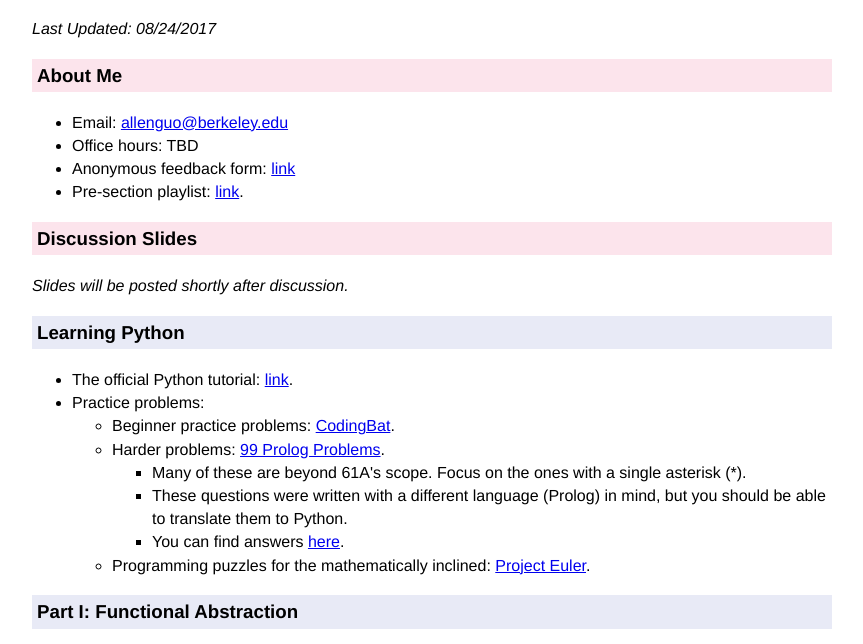
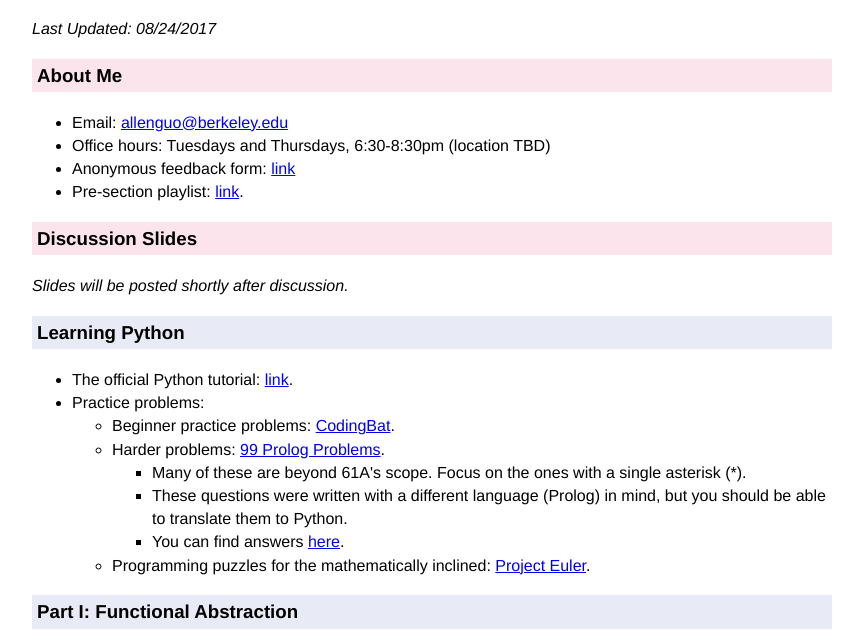
Before and after one commit to guoguo12/cs61a, a plain HTML site: page index.html in a window 1280 px wide. Shown: the part 131-775 px from the top of the page, without its empty margins (208-1071 px from the left). Drawn offline with Linux system fonts and the light colour scheme.

Commit message:
Add OH time

```diff
--- a/index.html
+++ b/index.html
@@ -41,7 +41,7 @@ h3:nth-last-of-type(1), h3:nth-last-of-type(2), h3:nth-last-of-type(3), h3:nth-l
 
 <ul>
 <li>Email: <a href="mailto:allenguo@berkeley.edu">allenguo@berkeley.edu</a></li>
-<li>Office hours: TBD</li>
+<li>Office hours: Tuesdays and Thursdays, 6:30-8:30pm (location TBD)</li>
 <li>Anonymous feedback form: <a href="https://docs.google.com/forms/d/e/1FAIpQLSfeahd-Mjg09o-I0IcY_J5a21RgTkSWCorfJZWJ-hLNuXxqWA/viewform">link</a></li>
 <li>Pre-section playlist: <a href="https://open.spotify.com/user/lightningatdawn/playlist/63adRZRYaEPTOysaeGy7zv">link</a>.</li>
 </ul>
```
Also changed, not shown: 1 other file.
